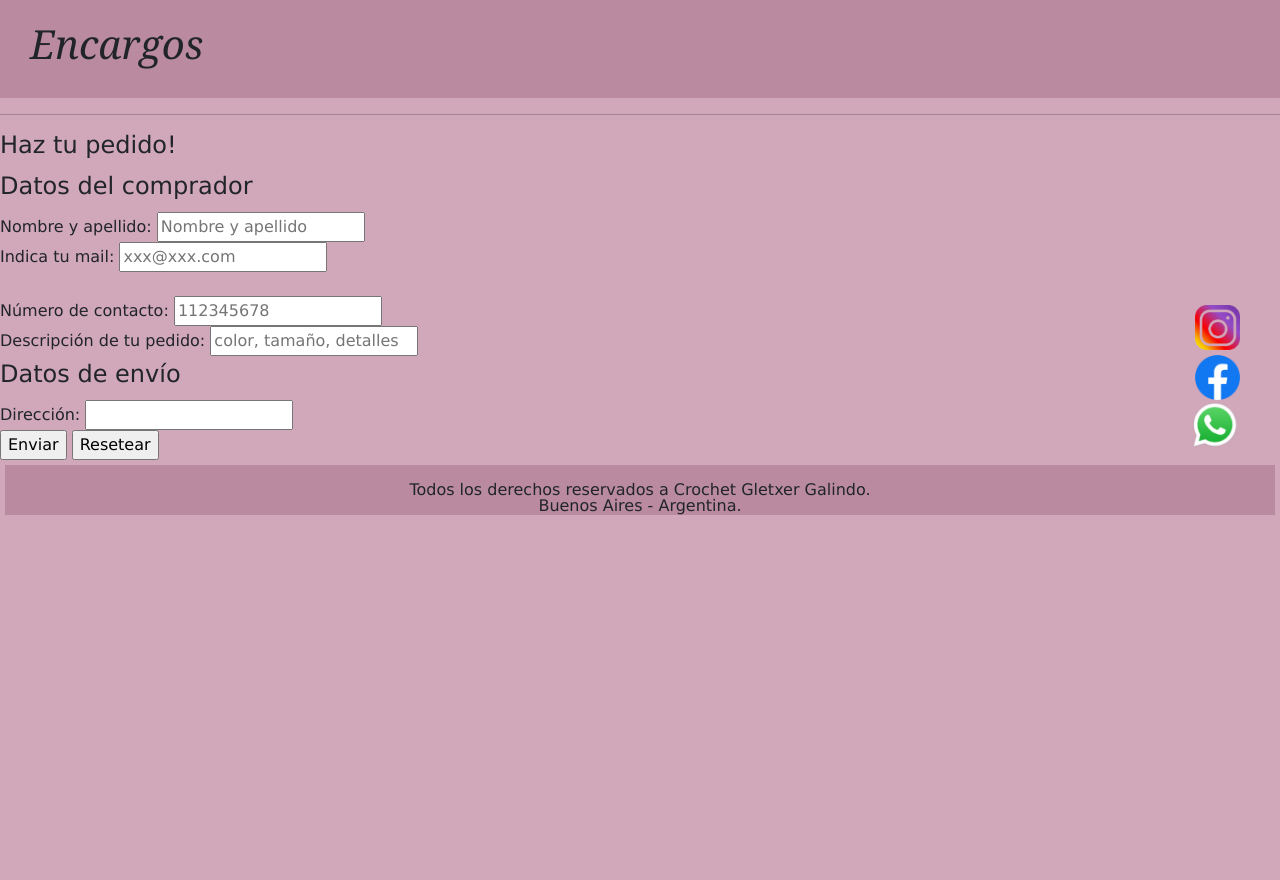
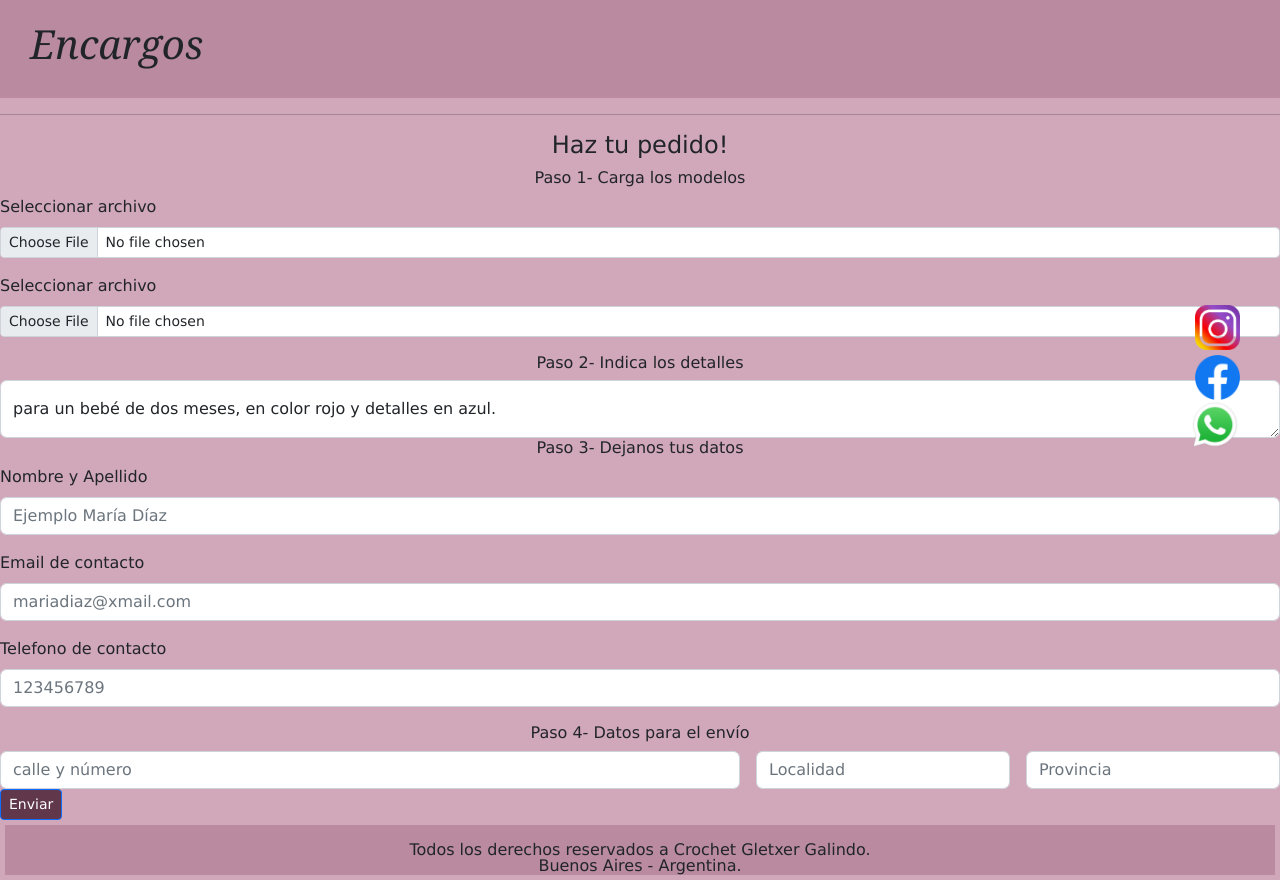
Before and after one commit to zuupfeels/crochet-gletxer, a plain HTML site: page paginas/encargos.html in a window 1280 px wide. Shown: the part 300-1180 px from the top of the page. Before the commit the page ends 820 px from the top, so only its background shows below. Drawn offline with nearby package versions, Linux system fonts and the light colour scheme; files that its build step writes are made by us from their sources.

```diff
--- a/css/style.css
+++ b/css/style.css
@@ -6,6 +6,11 @@
 
 }
 
+h4, h6{
+    text-align: center;
+}
+
+
 .colorcitoCarta{
     background-color: #ffe5f0;
 }
@@ -13,8 +18,12 @@
 .nav-pills .nav-link.active, .nav-pills .show>.nav-link{
     background-color: #b98aa0 !important;
 }
+
 .nav-link {
     color: #60374b !important;
+}
+.btn-primary{
+    background-color: #60374b !important;
 }
 
 main{ margin: 45px;}
@@ -45,7 +54,8 @@
 }
 
 ul li:hover {background-color:
-    rgb(201,153,175);}
+    rgb(201,153,175);
+}
 
 a{ color: black;}
 
--- a/paginas/encargos.html
+++ b/paginas/encargos.html
@@ -9,13 +9,14 @@
     <link rel="stylesheet" href="../multimedia/crochet-gletxer.png">
     <link rel="stylesheet" href="../css/style.css">
     <!-- CSS only -->
-<link href="https://cdn.jsdelivr.net/npm/bootstrap@5.2.1/dist/css/bootstrap.min.css" rel="stylesheet" integrity="sha384-iYQeCzEYFbKjA/T2uDLTpkwGzCiq6soy8tYaI1GyVh/UjpbCx/TYkiZhlZB6+fzT" crossorigin="anonymous">
+    <link href="https://cdn.jsdelivr.net/npm/bootstrap@5.2.1/dist/css/bootstrap.min.css" rel="stylesheet"
+        integrity="sha384-iYQeCzEYFbKjA/T2uDLTpkwGzCiq6soy8tYaI1GyVh/UjpbCx/TYkiZhlZB6+fzT" crossorigin="anonymous">
 </head>
 
 <body>
     <header>
 
-            <img src="../multimedia/crochet-gletxer.png" alt="Crochet logo" width="300px" ; height="250px">
+        <img src="../multimedia/crochet-gletxer.png" alt="Crochet logo" width="300px" ; height="250px">
 
 
         <link rel="stylesheet" href="../coder-desarrolloweb2/css/style.css" />
@@ -26,7 +27,7 @@
             <a class="flex-sm-fill text-sm-center nav-link" href="galeria.html">Galería</a>
             <a class="flex-sm-fill text-sm-center nav-link" href="contacto.html">Contacto</a>
             <a class="flex-sm-fill text-sm-center nav-link" href="encargos.html">Encargos</a>
-          </nav>
+        </nav>
     </header>
 
     <h1>
@@ -36,46 +37,63 @@
     <section>
         <article>
             <h4>Haz tu pedido!</h4>
-            <fieldset>
-                <div class=".formulario">
-                    <form action="#">
-
-                            <legend> Datos del comprador</legend>
-
-                        <label for="nombre"> Nombre y apellido: </label>
-                        <input type="nombre" placeholder="Nombre y apellido">
-                        <br>
-                        <label for="email"> Indica tu mail: </label>
-                        <input type="email" placeholder="xxx@xxx.com" name="email"><br>
-                        <br>
-                        <label for="número de contacto"> Número de contacto:
-                            <input type="número" placeholder="112345678">
-                            <br>
-                            <label for="pedido"> Descripción de tu pedido: </label>
-                            <input type="pedido" placeholder="color, tamaño, detalles" width="50px" height="50px" >
-                            <br>
+            <h6> Paso 1- Carga los modelos</h6>
+            <div class="mb-3">
+                <label for="formFileSm" class="form-label">Seleccionar archivo</label>
+                <input class="form-control form-control-sm" id="formFileSm" type="file">
+            </div>
+            <div class="mb-3">
+                <label for="formFileSm" class="form-label">Seleccionar archivo</label>
+                <input class="form-control form-control-sm" id="formFileSm" type="file">
+            </div>
+        </article>
+        <article>
+            <h6> Paso 2- Indica los detalles</h6>
+            <div class="form-floating">
+                <textarea class="form-control" placeholder="Detalles de tu pedido" id="floatingTextarea"></textarea>
+                <label for="floatingTextarea">para un bebé de dos meses, en color rojo y detalles en azul.</label>
+            </div>
 
 
+        </article>
+        <article>
+            <h6> Paso 3- Dejanos tus datos</h6>
+            <div class="mb-3">
+                <label for="formGroupExampleInput" class="form-label">Nombre y Apellido </label>
+                <input type="text" class="form-control" id="formGroupExampleInput" placeholder="Ejemplo María Díaz">
+            </div>
+            <div class="mb-3">
+                <label for="formGroupExampleInput2" class="form-label">Email de contacto</label>
+                <input type="text" class="form-control" id="formGroupExampleInput2" placeholder="mariadiaz@xmail.com">
+            </div>
+            <div class="mb-3">
+                <label for="formGroupExampleInput2" class="form-label">Telefono de contacto</label>
+                <input type="text" class="form-control" id="formGroupExampleInput2" placeholder="123456789">
+            </div>
+        </article>
+        <article>
+            <h6> Paso 4- Datos para el envío</h6>
+            <div class="row g-3">
+                <div class="col-sm-7">
+                    <input type="text" class="form-control" placeholder="calle y número"
+                        aria-label="Bartolomé Mitre 1234">
+                </div>
+                <div class="col-sm">
+                    <input type="text" class="form-control" placeholder="Localidad" aria-label="CABA">
+                </div>
+                <div class="col-sm">
+                    <input type="text" class="form-control" placeholder="Provincia" aria-label="Buenos Aires">
+                </div>
+            </div>
+        </article>
 
-                                <legend> Datos de envío</legend>
-
-                            <br>
-                            <label for="direccion"> Dirección:</label>
-                            <input type="text" name="dirección">
-                            <br>
-
-                                <input type="submit" value="Enviar">
-                                <input type="reset" value="Resetear">
-                    </form>
-                </div>
-            </fieldset>
-        </article>
+        <button type="button" class="btn btn-primary btn-sm">Enviar</button>
     </section>
 
     <footer>
 
-            <p>Todos los derechos reservados a Crochet Gletxer Galindo. </p>
-            <p> Buenos Aires - Argentina.</p>
+        <p>Todos los derechos reservados a Crochet Gletxer Galindo. </p>
+        <p> Buenos Aires - Argentina.</p>
 
         <div class="instagram">
             <a href="https://instagram.com/crochet.gletxergalindo?igshid=YmMyMTA2M2Y=">
@@ -94,7 +112,9 @@
             </a>
         </div>
     </footer>
-<script src="https://cdn.jsdelivr.net/npm/bootstrap@5.2.1/dist/js/bootstrap.bundle.min.js" integrity="sha384-u1OknCvxWvY5kfmNBILK2hRnQC3Pr17a+RTT6rIHI7NnikvbZlHgTPOOmMi466C8" crossorigin="anonymous"></script>
+    <script src="https://cdn.jsdelivr.net/npm/bootstrap@5.2.1/dist/js/bootstrap.bundle.min.js"
+        integrity="sha384-u1OknCvxWvY5kfmNBILK2hRnQC3Pr17a+RTT6rIHI7NnikvbZlHgTPOOmMi466C8"
+        crossorigin="anonymous"></script>
 </body>
 
 </html>
```
Also changed, not shown: paginas/contacto.html (+4 -4 lines), paginas/servicios.html (+7 -9 lines).
